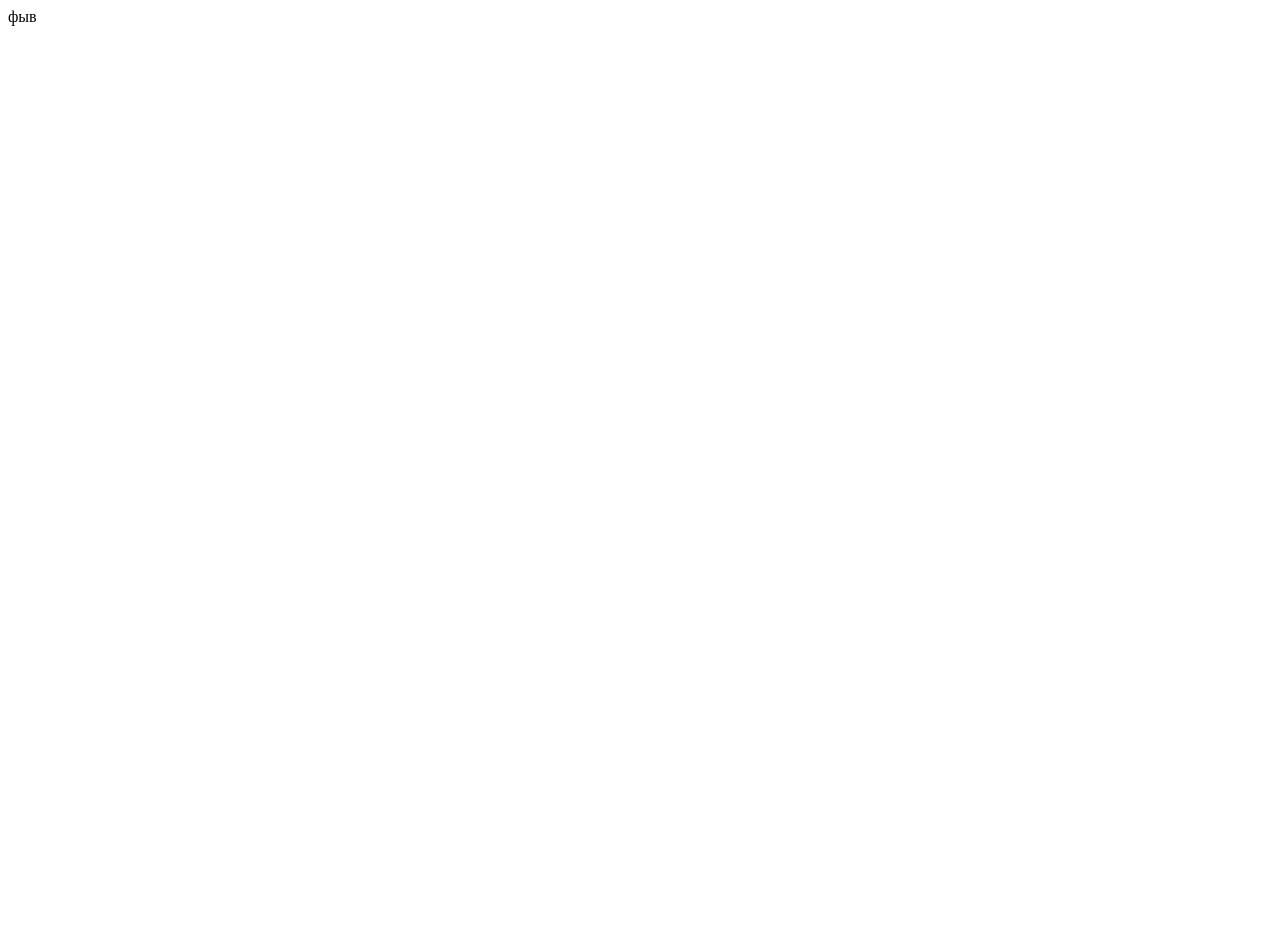
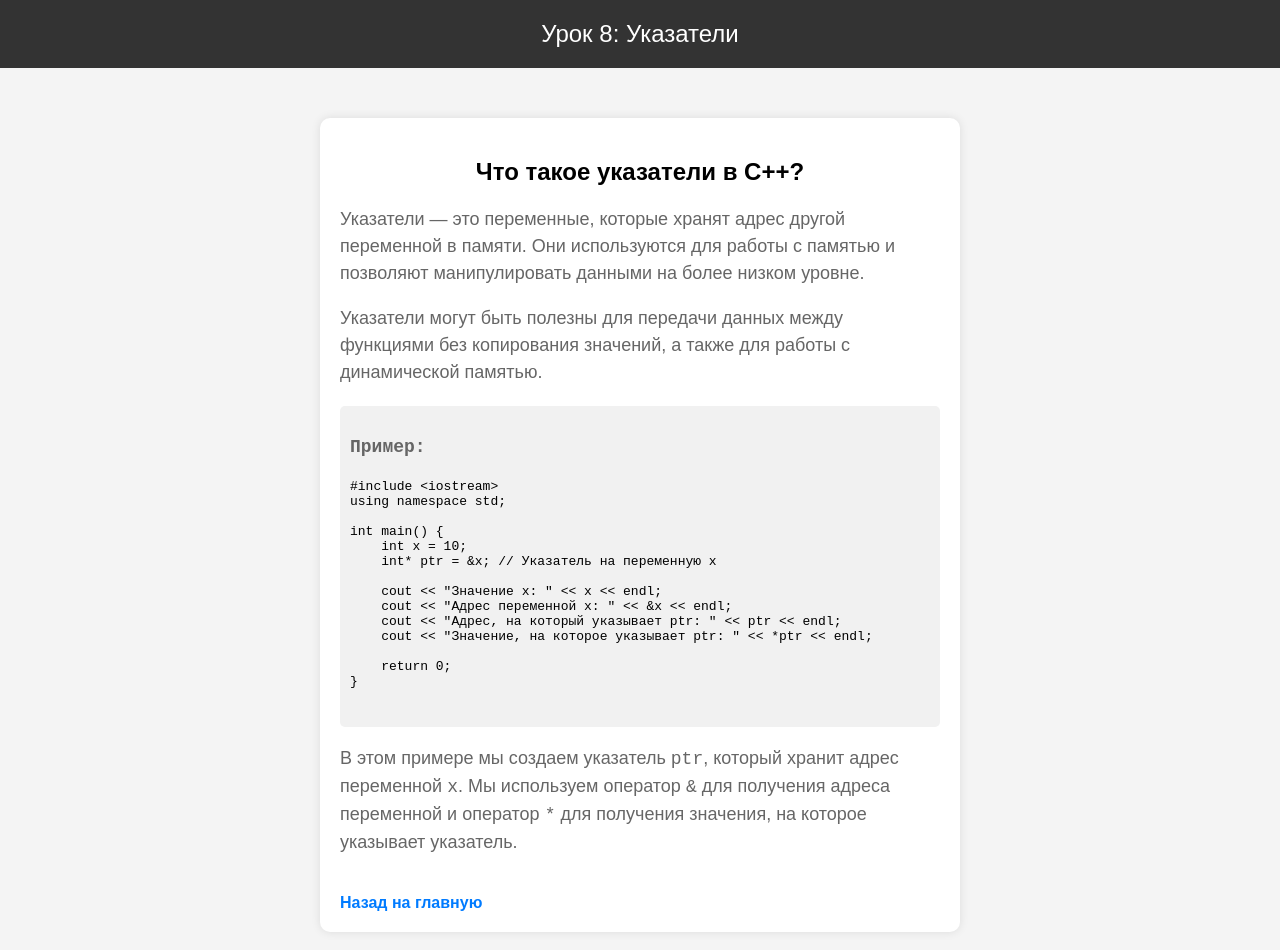
Before and after one commit to Adilet613/cpp-learning, a plain HTML site: page lesson9.html in a window 1280 px wide. Before the commit the page ends 800 px from the top, so only its background shows below. Drawn offline with Linux system fonts and the light colour scheme.

Commit message:
Update lesson9.html

```diff
--- a/lesson9.html
+++ b/lesson9.html
@@ -1 +1,85 @@
-фыв
+<!DOCTYPE html>
+<html lang="ru">
+<head>
+    <meta charset="UTF-8">
+    <meta name="viewport" content="width=device-width, initial-scale=1.0">
+    <title>8. Указатели</title>
+    <style>
+        body {
+            font-family: Arial, sans-serif;
+            background-color: #f4f4f4;
+            margin: 0;
+            padding: 0;
+        }
+        header {
+            background-color: #333;
+            color: white;
+            padding: 20px;
+            font-size: 24px;
+            text-align: center;
+        }
+        .container {
+            margin: 50px auto;
+            width: 80%;
+            max-width: 600px;
+            background: white;
+            padding: 20px;
+            border-radius: 10px;
+            box-shadow: 0px 0px 10px rgba(0, 0, 0, 0.1);
+        }
+        h2 {
+            text-align: center;
+        }
+        p {
+            font-size: 18px;
+            line-height: 1.5;
+            color: #666;
+        }
+        .example {
+            background: #f1f1f1;
+            padding: 10px;
+            border-radius: 5px;
+            margin-top: 20px;
+            font-family: "Courier New", monospace;
+        }
+        a {
+            display: inline-block;
+            margin-top: 20px;
+            text-decoration: none;
+            color: #007BFF;
+            font-weight: bold;
+        }
+    </style>
+</head>
+<body>
+    <header>Урок 8: Указатели</header>
+    <div class="container">
+        <h2>Что такое указатели в C++?</h2>
+        <p>Указатели — это переменные, которые хранят адрес другой переменной в памяти. Они используются для работы с памятью и позволяют манипулировать данными на более низком уровне.</p>
+        <p>Указатели могут быть полезны для передачи данных между функциями без копирования значений, а также для работы с динамической памятью.</p>
+
+        <div class="example">
+            <p><strong>Пример:</strong></p>
+            <pre>
+#include &lt;iostream&gt;
+using namespace std;
+
+int main() {
+    int x = 10;
+    int* ptr = &x; // Указатель на переменную x
+
+    cout &lt;&lt; "Значение x: " &lt;&lt; x &lt;&lt; endl;
+    cout &lt;&lt; "Адрес переменной x: " &lt;&lt; &x &lt;&lt; endl;
+    cout &lt;&lt; "Адрес, на который указывает ptr: " &lt;&lt; ptr &lt;&lt; endl;
+    cout &lt;&lt; "Значение, на которое указывает ptr: " &lt;&lt; *ptr &lt;&lt; endl;
+
+    return 0;
+}
+            </pre>
+        </div>
+
+        <p>В этом примере мы создаем указатель <code>ptr</code>, который хранит адрес переменной <code>x</code>. Мы используем оператор <code>&</code> для получения адреса переменной и оператор <code>*</code> для получения значения, на которое указывает указатель.</p>
+        <a href="index.html">Назад на главную</a>
+    </div>
+</body>
+</html>
```
